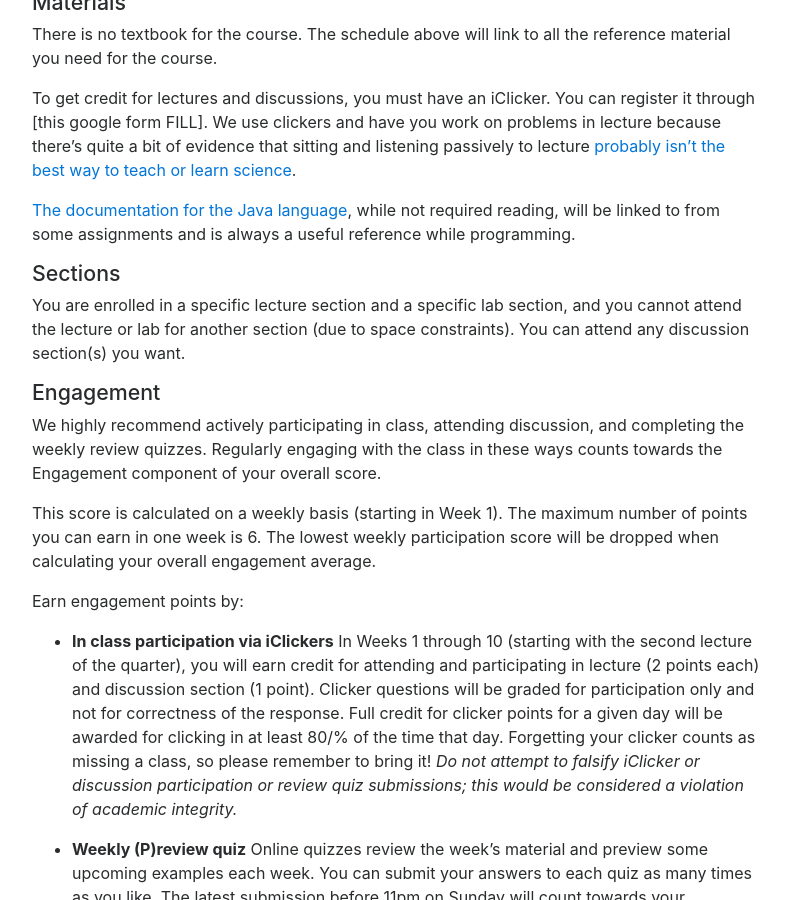
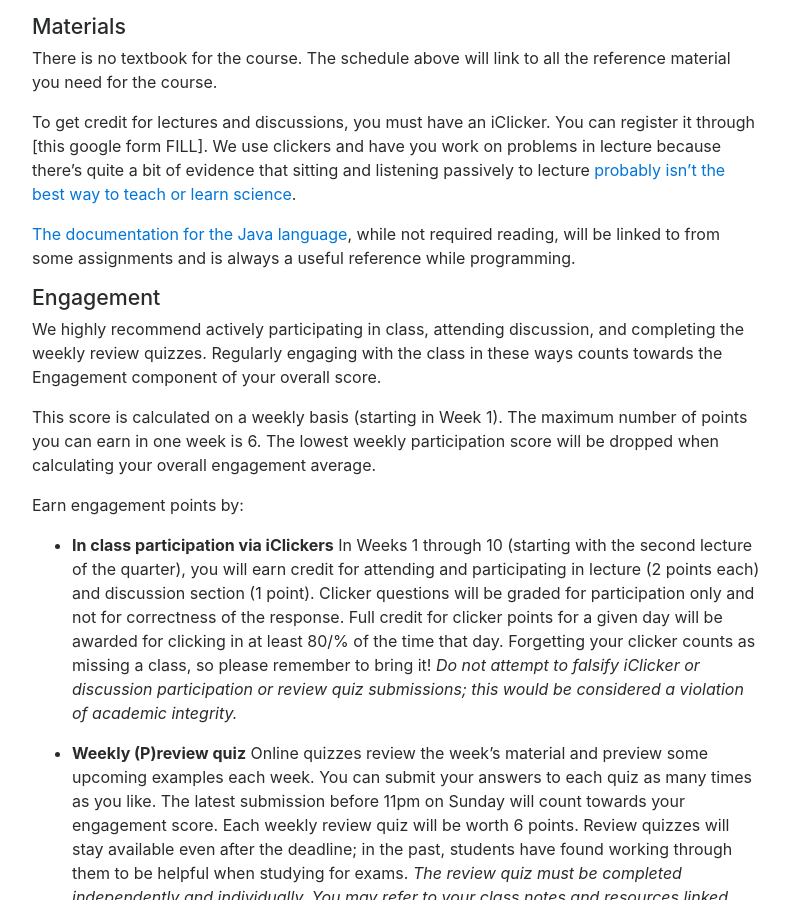
Before and after one commit to ucsd-cse8a-f18/ucsd-cse8a-f18.github.io, a Jekyll site: the page built from index.md, in a window 1280 px wide and 900 px high, scrolled down 2269 px. Shown: the whole window, without its empty margins (243-1032 px from the left). Built offline with Jekyll 4.4.1, drawn with Linux system fonts in a browser that asks for light colours; nearby versions of some CDN libraries; some of the changed text lies outside the part shown.

Commit message:
move around labs

```diff
--- a/index.md
+++ b/index.md
@@ -114,11 +115,6 @@ will be linked to from some assignments and is always a useful reference
 while programming.
 
 
-<h3>Sections</h3>
-
-You are enrolled in a specific lecture section and a specific lab section, and
-you cannot attend the lecture or lab for another section (due to space
-constraints). You can attend any discussion section(s) you want.
 
 <a name="engage"></a>
 <h3 id="engage">Engagement</h3>
```
Also changed, not shown: other parts of index.md (+3 -0 lines).
